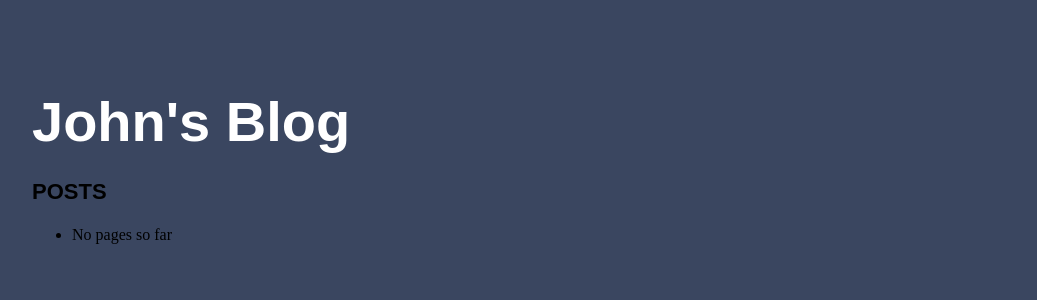
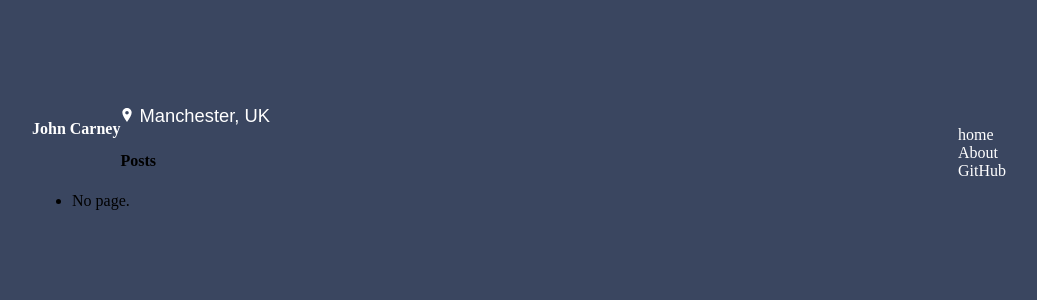
Before and after one commit to jaspajjr/jaspajjr-homepage, a Flask app: page /blog/ in a window 1280 px wide. Shown: the top 300 px of the page, without its empty margins (96-1133 px from the left). Run offline with Flask 2, Linux system fonts and the light colour scheme.

Commit message:
Got the basic links to blogs done

```diff
--- a/templates/_list.html
+++ b/templates/_list.html
@@ -4,7 +4,7 @@
       <b>{{ page.title }}</b><br />
       {{ page.date }}
       {% if page.meta.tags|length %}
-        | <img style="margin-bottom:-2px" src="/static/pictures/tags.png" height=15/>
+        | <img style="margin-bottom:-2px" height=15/>
         {% for page_tag in page.meta.tags %}
             <a href="{{ url_for("tag", tag=page_tag) }}">{{ page_tag}}</a>
             {% if not loop.last %},{% endif %}
--- a/templates/base.html
+++ b/templates/base.html
@@ -9,12 +9,36 @@
 </head>
 
 <body>
-    <h1><a href="{{ url_for("home") }}">John's Blog</a></h1>
+      <div class="container">
+          <div id="wrapper" style="margin-top:10px; margin-bottom:10px">
 
-    <div>
-        {% block content %}
-        <p>Default Content</p>
-        {% endblock content %}
-    </div>
+            <div style="float:left;" id="2">
+                <h4 style="line-height: 15px;"><a href="{{ url_for("home") }}">John Carney</a></h4>
+            </div>
+
+             <div style="float:right;padding-top:10px;padding-right:50px;" id="3">
+                <ul style="list-style:none;">
+                    <li id="link-list"><a href="{{ url_for("home") }}">home</a></li>
+                    <li id="link-list"><a href="{{ url_for("blog") }}">About</a></li>
+                    <li id="link-list"><a href="http://github.com/john-b-yang" target="_blank">GitHub</a></li>
+                </ul>
+            </div>
+
+            <div id="wrapper" style="margin-top:10px; margin-bottom:10px">
+                <p><small>
+                    <svg xmlns="http://www.w3.org/2000/svg" width="14" height="14" viewBox="0 0 24 24">
+                        <path d="M12 0c-4.198 0-8 3.403-8 7.602 0 4.198 3.469 9.21 8 16.398 4.531-7.188 8-12.2 8-16.398 0-4.199-3.801-7.602-8-7.602zm0 11c-1.657 0-3-1.343-3-3s1.343-3 3-3 3 1.343 3 3-1.343 3-3 3z" fill="currentColor" fill-rule="evenodd"></path>
+                    </svg>
+                    Manchester, UK
+                </small></p>
+
+            </div>
+
+            <div>
+                {% block content %}
+                    <p>Default Content</p>
+                {% endblock content %}
+            </div>
+      </div>
 </body>
 </html>
--- a/templates/blog.html
+++ b/templates/blog.html
@@ -1,14 +1,10 @@
 {% extends "base.html" %}
 
+
 {% block content %}
-    <h2>Posts</h2>
-    <ul>
-    {% for page in pages %}
-        <li>
-            <a href="{{ url_for("blog", page=page.path) }}"> {{ page.title }}
-        </li>
-    {% else %}
-        <li>No pages so far</li>
-    {% endfor %}
-    </ul>
+    <h4 class="post-title">Posts</h4>
+
+    {% with pages = pages %}
+        {% include "_list.html" %}
+    {% endwith %}
 {% endblock content %}
--- a/templates/page.html
+++ b/templates/page.html
@@ -1,4 +1,7 @@
 {% extends "base.html" %}
+
+{% block page_title %} {{ page.title }} {% endblock %}
+
 
 {% block content %}
     <h2>{{ page.title }}</h2>
```
Also changed, not shown: templates/index.html (+15 -35 lines).
